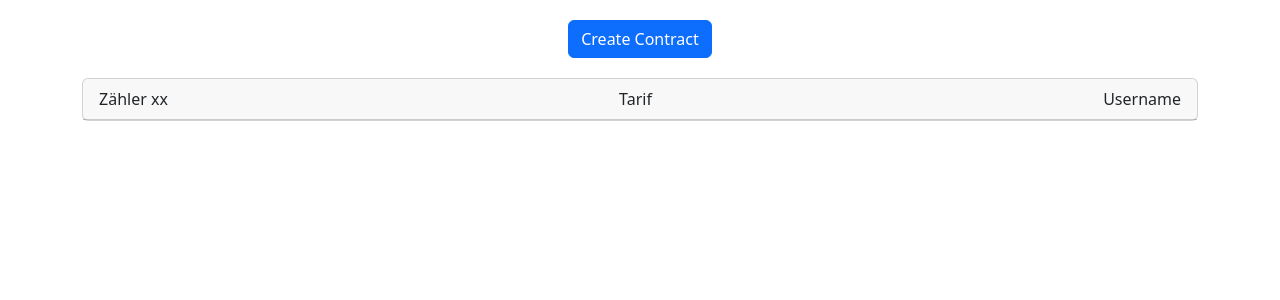
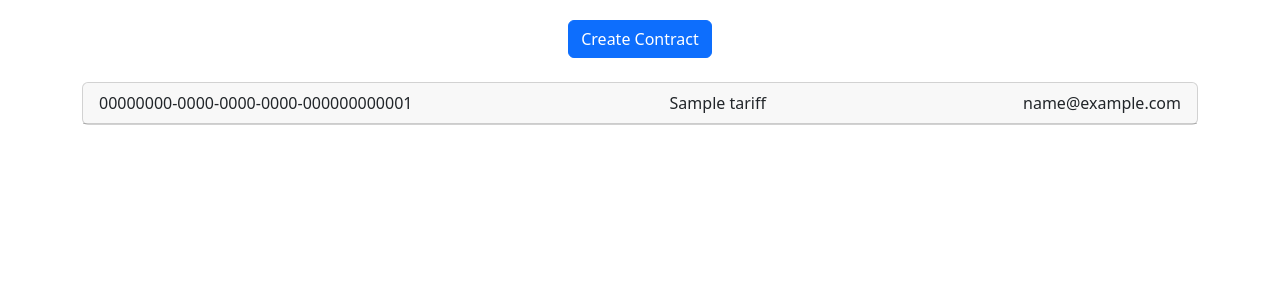
Before and after one commit to CelMur/TINF21CS2_Security_by_Design_Gruppenprojekt, a Django app: page /contract/ in a window 1280 px wide. Shown: the part 64-364 px from the top of the page. Run offline with Django 3.2, Linux system fonts and the light colour scheme; a user stored in the database is signed in; tables that the repository leaves empty hold one stand-in row (values such as "Sample post"); parts of the project's set-up code (start-up, migrations or seed data) failed here and were passed over; some libraries are stand-ins or nearby versions.

Commit message:
Richtig schreiben der contract page nachdem sie zurückgesetzt wurde

```diff
--- a/Project/electricity-provider/templates/ui_contract_page.html
+++ b/Project/electricity-provider/templates/ui_contract_page.html
@@ -76,46 +76,76 @@ Login
 </div>
 
 {% for contract in contracts %}
-<div class="container" style="margin-top: 20px;">
+<div class="container mt-md mb-md">
   <div class="row">
       <div class="col align">
           <div class="card">
-            <div class="card-header d-flex justify-content-between" data-contract-id="{{ contract.id }}" data-bs-toggle="collapse" href="#collapseExample{{ forloop.counter }}" role="button" aria-expanded="false" aria-controls="collapseExample{{ forloop.counter }}">
-                  <div>Zähler xx</div>
+            <div class="card-header d-flex justify-content-between" data-bs-toggle="collapse" href="#collapseExample{{ forloop.counter }}" role="button" aria-expanded="false" aria-controls="collapseExample{{ forloop.counter }}">
+                  <div>{{contract.measurement_point.meter_uid}}</div>
                   <!-- hier muss die Anzeige hin welchen Status der Zähler hat -->
-                  <div>Tarif</div>
-                  <div>Username</div>
+                  <div>{{contract.tariff}}</div>
+                  <div>{{contract.user.email}}</div>
             </div>
 
             <div class="collapse" id="collapseExample{{forloop.counter}}">
                 <div class="card-body">
-                    <div class="row">
-                        <div class="col" style="margin-left: 200px;">
+                    <div class="row mb-md" style="border-bottom: 2px solid #DFDFDF;">
+                        <div class="col" style="margin-left: 200px; margin-bottom:20px;">
                             Vetragsinhaber: <br>
                             Vertragsdauer: <br>
-                            Kosten: <br>
-                            Address: <br><br><br>
-                            Rechnungsadresse: <br><br><br>
-                            Bankdaten:
+                            Kosten:
                         </div>
                         <div class="col">
-                            contract.contract_owner <br>
-                            contract.contract_duration <br>
-                            contract.costs <br>
-                            contract.address <br><br><br>
-                            contract.invoice_address <br><br><br>
-                            contract.bank_data
+                          {{contract.user.first_name}} {{contract.user.last_name}} <br>
+                          {{contract.start_date}} - {{contract.end_date}} <br>
+                          {{contract.price}} Cent/kWh
+                        </div>
+                    </div>
+
+                    <div class="row mb-md" style="border-bottom: 2px solid #DFDFDF; margin-bottom: 20px;">
+                      <div class="col" style="margin-left: 200px;">
+                          Adresse:
                       </div>
-                      <div class="col">
-                        <button type="button" id="cancelContract" data-contract-id="{{ contract.id }}" class="btn btn-danger">Cancel Contract</button>
+                      <div class="col" style="margin-bottom:20px;">
+                        {{contract.user.first_name}} {{contract.user.last_name}} <br>
+                        {{contract.address.street}}, {{contract.address.street_number}} <br>
+                        {{contract.address.postal_code}} {{contract.address.city}}
+                      </div>
+                    </div>
+
+                  <div class="row mb-md" style="border-bottom: 2px solid #DFDFDF; margin-bottom: 20px;">
+                    <div class="col" style="margin-left: 200px;">                              Rechnungsadresse:
+                    </div>
+                      <div class="col" style="margin-bottom:20px;">
+                        {{contract.user.first_name}} {{contract.user.last_name}} <br>
+                        {{contract.address.street}}, {{contract.address.street_number}} <br>
+                        {{contract.address.postal_code}} {{contract.address.city}}
                       </div>
                   </div>
-              </div>
+
+                  <div class="row mb-md" style="border-bottom: 2px solid #DFDFDF; margin-bottom: 20px;">
+                      <div class="col" style="margin-left: 200px;">
+                          Bankdaten:
+                      </div>
+                      <div class="col" style="margin-bottom:20px">
+                        {{contract.user.first_name}} {{contract.user.last_name}}<br>
+                        {{contract.bank_account.iban}} <br>
+                        {{contract.bank_account.bic}}
+                      </div>
+                  </div>
+
+                  <div class="row">
+                    <div class="col" style="text-align: center;">
+                      <button type="button" id="cancelContract" data-contract-id="{{ contract.id }}" class="btn btn-danger">Cancel Contract</button>
+                    </div>
+                  </div>
+                </div>
+            </div>
           </div>
       </div>
   </div>
-  {% endfor %}
 </div>
+{% endfor %}
 
 <script>
   $('#cancelContract').on('click', function(event){
```
